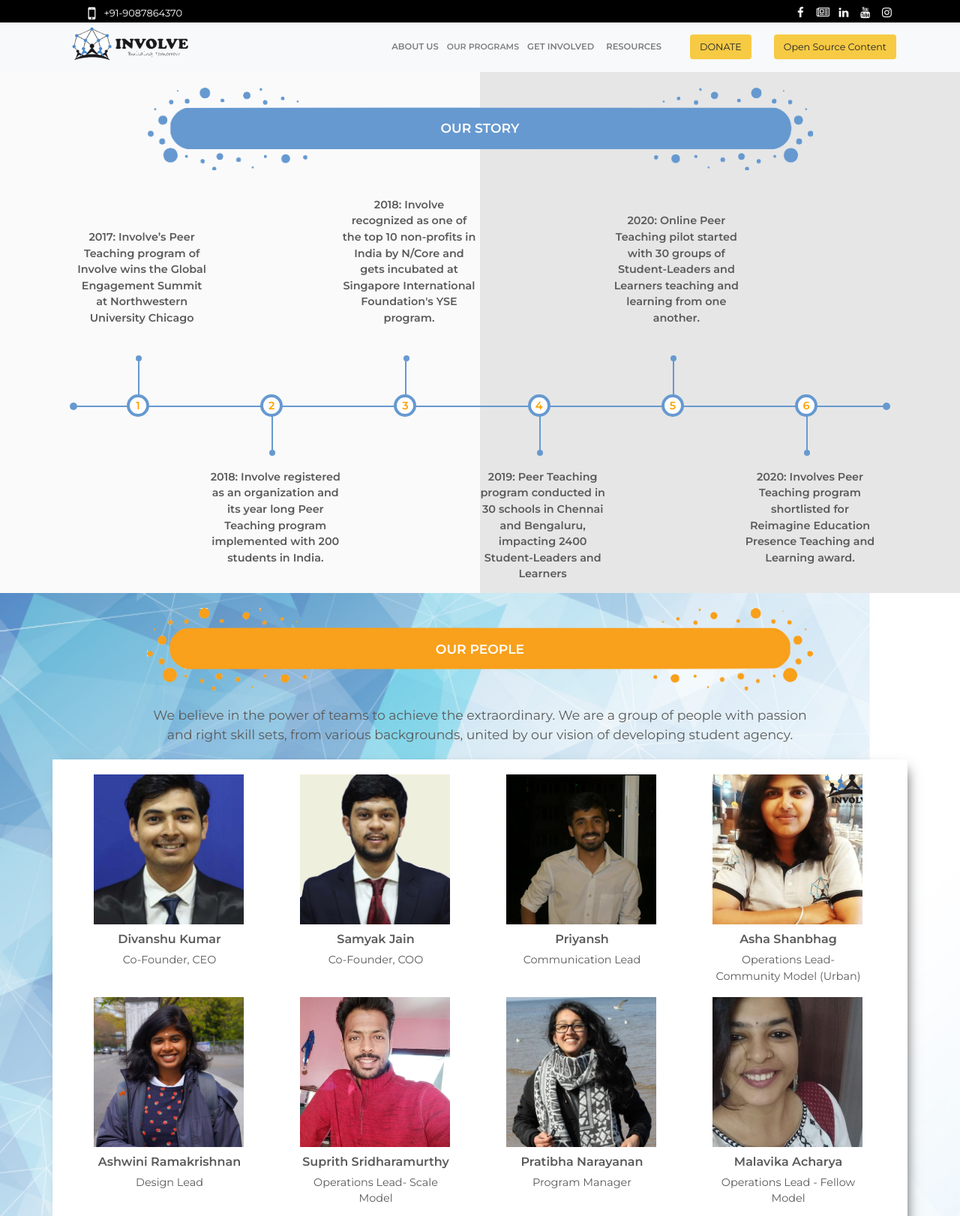
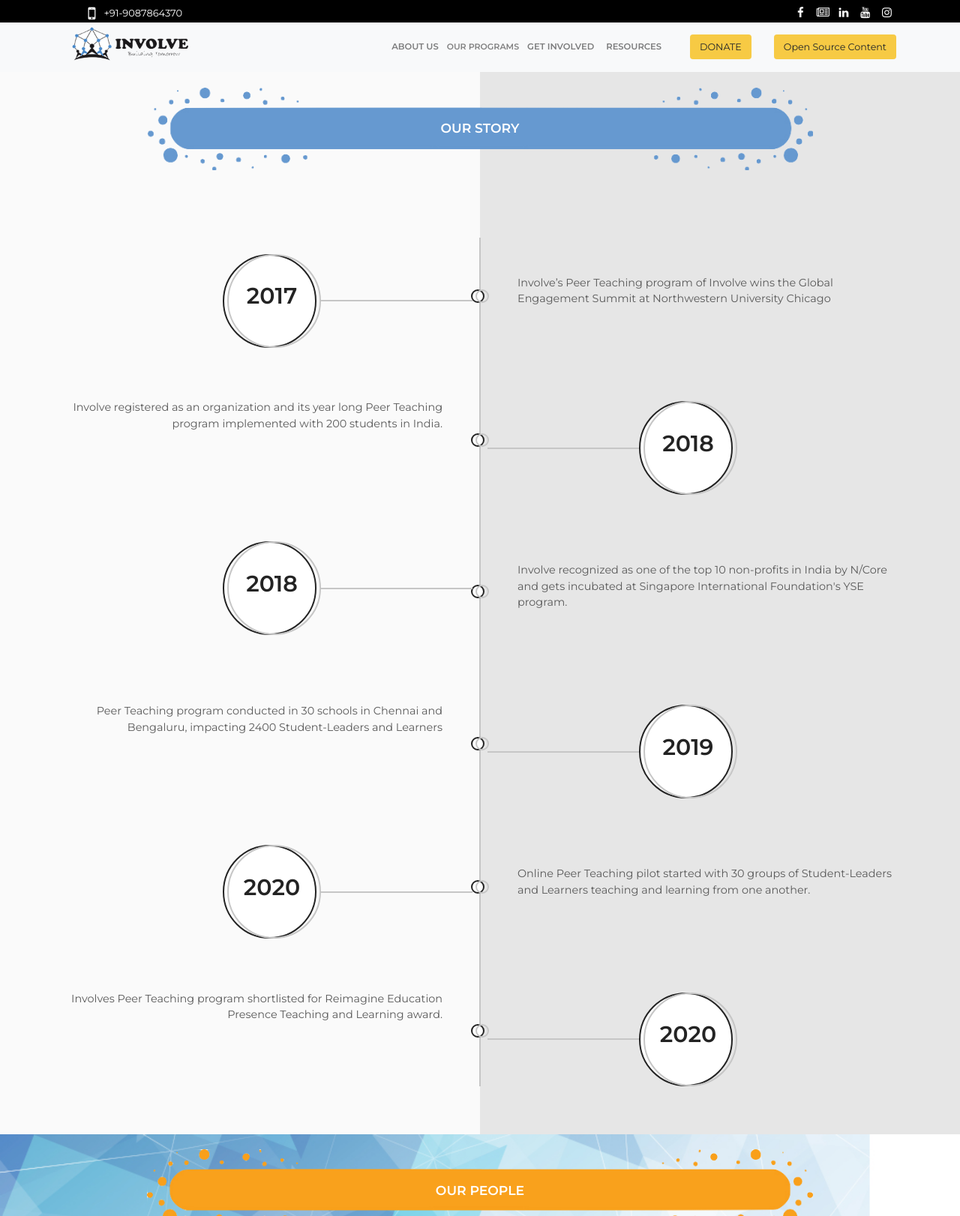
Before and after one commit to Involve-Edu/involveedupublic, a Jekyll site: the page built from about-us.md, in a window 1280 px wide, cut to the strip 0-1622 px from the top of the page. Shown: the whole strip at 75% size. Built offline with Jekyll 4.4.1, drawn with Linux system fonts in a browser that asks for light colours; comment, search, counter and statistics services are not loaded.

Commit message:
Add new timeline UI

```diff
--- a/about-us.md
+++ b/about-us.md
@@ -15,28 +15,25 @@
                     </div>
                 </div>
             </div>
-            <section class="ps-timeline-sec ml-80">
-                <div class="container container-style">
-                    <ol class="ps-timeline">
-                        {% for item in site.data.about-us.timeline %}
-                        {% if item.text_position == "top" %}
-                        <li>
-                            <div class="img-handler-top">
-                                <p class="milestone-text-1-3-5 mt-17">{{item.blurb}}</p>
-                            </div>
-                            <span class="ps-sp-top">{{item.number}}</span>
-                        </li>
-                        {% else %}
-                        <li>
-                            <div class="img-handler-bot">
-                                <p class="milestone-text-2-4-6 mt-11 mt-7">{{item.blurb}}</p>
-                            </div>
-                            <span class="ps-sp-bot">{{item.number}}</span>
-                        </li>
-                        {% endif %}
-                        {% endfor %}
-                    </ol>
+            <section class="main-timeline">
+                {% for item in site.data.about-us.timeline %}
+                <div class="timeline">
+                    <div class="icon"></div>
+                    <div class="date-content">
+                        <div class="date-outer">
+                            <span class="date">
+                                <span class="year">{{item.year}}</span>
+                            </span>
+                        </div>
+                    </div>
+                    <div class="timeline-content">
+                        <p class="description">
+                            {{item.blurb}}
+                            <br/><br/><br/>
+                        </p>
+                    </div>
                 </div>
+                {% endfor %}
             </section>
         </div>
     </div>
--- a/assets/css/default.css
+++ b/assets/css/default.css
@@ -2168,3 +2168,252 @@
     height: 15rem;
     object-fit: cover;
 }
+
+/* Updated timeline UI css*/
+.main-timeline {
+    position: relative
+}
+
+.main-timeline:before {
+    content: "";
+    display: block;
+    width: 2px;
+    height: 100%;
+    background: #c6c6c6;
+    margin: 0 auto;
+    position: absolute;
+    top: 0;
+    left: 0;
+    right: 0
+}
+
+.main-timeline .timeline {
+    margin-bottom: 40px;
+    position: relative
+}
+
+.main-timeline .timeline:after {
+    content: "";
+    display: block;
+    clear: both
+}
+
+.main-timeline .icon {
+    width: 18px;
+    height: 18px;
+    line-height: 18px;
+    margin: auto;
+    position: absolute;
+    top: 0;
+    left: 0;
+    bottom: 0;
+    right: 0
+}
+
+.main-timeline .icon:before,
+.main-timeline .icon:after {
+    content: "";
+    width: 100%;
+    height: 100%;
+    border-radius: 50%;
+    position: absolute;
+    top: 0;
+    left: 0;
+    transition: all 0.33s ease-out 0s
+}
+
+.main-timeline .icon:before {
+    background: #fff;
+    border: 2px solid #232323;
+    left: -3px
+}
+
+.main-timeline .icon:after {
+    border: 2px solid #c6c6c6;
+    left: 3px
+}
+
+.main-timeline .timeline:hover .icon:before {
+    left: 3px
+}
+
+.main-timeline .timeline:hover .icon:after {
+    left: -3px
+}
+
+.main-timeline .date-content {
+    width: 50%;
+    float: left;
+    margin-top: 22px;
+    position: relative
+}
+
+.main-timeline .date-content:before {
+    content: "";
+    width: 36.5%;
+    height: 2px;
+    background: #c6c6c6;
+    margin: auto 0;
+    position: absolute;
+    top: 0;
+    right: 10px;
+    bottom: 0
+}
+
+.main-timeline .date-outer {
+    width: 125px;
+    height: 125px;
+    font-size: 16px;
+    text-align: center;
+    margin: auto;
+    z-index: 1
+}
+
+.main-timeline .date-outer:before,
+.main-timeline .date-outer:after {
+    content: "";
+    width: 125px;
+    height: 125px;
+    margin: 0 auto;
+    border-radius: 50%;
+    position: absolute;
+    top: 0;
+    left: 0;
+    right: 0;
+    transition: all 0.33s ease-out 0s
+}
+
+.main-timeline .date-outer:before {
+    background: #fff;
+    border: 2px solid #232323;
+    left: -6px
+}
+
+.main-timeline .date-outer:after {
+    border: 2px solid #c6c6c6;
+    left: 6px
+}
+
+.main-timeline .timeline:hover .date-outer:before {
+    left: 6px
+}
+
+.main-timeline .timeline:hover .date-outer:after {
+    left: -6px
+}
+
+.main-timeline .date {
+    width: 100%;
+    margin: auto;
+    position: absolute;
+    top: 27%;
+    left: 0
+}
+
+.main-timeline .month {
+    font-size: 18px;
+    font-weight: 700
+}
+
+.main-timeline .year {
+    display: block;
+    font-size: 30px;
+    font-weight: 700;
+    color: #232323;
+}
+
+.main-timeline .timeline-content {
+    width: 50%;
+    padding: 50px 0 20px 50px;
+    float: right
+}
+
+.main-timeline .title {
+    font-size: 19px;
+    font-weight: 700;
+    line-height: 24px;
+    margin: 0 0 15px 0
+}
+
+.main-timeline .description {
+    margin-bottom: 0
+}
+
+.main-timeline .timeline:nth-child(2n) .date-content {
+    float: right
+}
+
+.main-timeline .timeline:nth-child(2n) .date-content:before {
+    left: 10px
+}
+
+.main-timeline .timeline:nth-child(2n) .timeline-content {
+    padding: 20px 50px 20px 0;
+    text-align: right
+}
+
+@media only screen and (max-width: 991px) {
+    .main-timeline .date-content {
+        margin-top: 35px
+    }
+    .main-timeline .date-content:before {
+        width: 22.5%
+    }
+    .main-timeline .timeline-content {
+        padding: 10px 0 10px 30px
+    }
+    .main-timeline .title {
+        font-size: 17px
+    }
+    .main-timeline .timeline:nth-child(2n) .timeline-content {
+        padding: 10px 30px 10px 0
+    }
+}
+
+@media only screen and (max-width: 767px) {
+    .main-timeline:before {
+        margin: 0;
+        left: 7px
+    }
+    .main-timeline .timeline {
+        margin-bottom: 20px
+    }
+    .main-timeline .timeline:last-child {
+        margin-bottom: 0
+    }
+    .main-timeline .icon {
+        margin: auto 0
+    }
+    .main-timeline .date-content {
+        width: 95%;
+        float: right;
+        margin-top: 0
+    }
+    .main-timeline .date-content:before {
+        display: none
+    }
+    .main-timeline .date-outer {
+        width: 110px;
+        height: 110px
+    }
+    .main-timeline .date-outer:before,
+    .main-timeline .date-outer:after {
+        width: 110px;
+        height: 110px
+    }
+    .main-timeline .date {
+        top: 30%
+    }
+    .main-timeline .year {
+        font-size: 24px
+    }
+    .main-timeline .timeline-content,
+    .main-timeline .timeline:nth-child(2n) .timeline-content {
+        width: 95%;
+        text-align: center;
+        padding: 10px 0
+    }
+    .main-timeline .title {
+        margin-bottom: 10px
+    }
+}
```
Also changed, not shown: _data/about-us.yml (+12 -18 lines).
